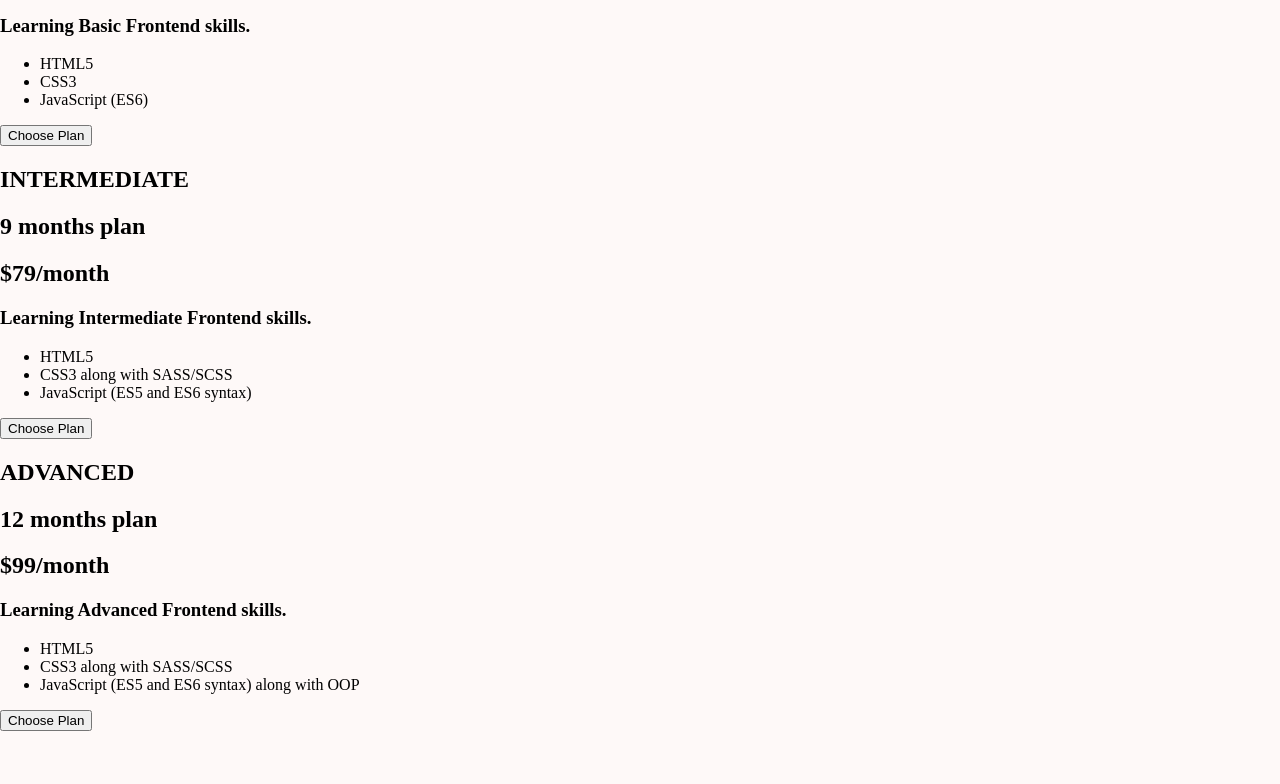
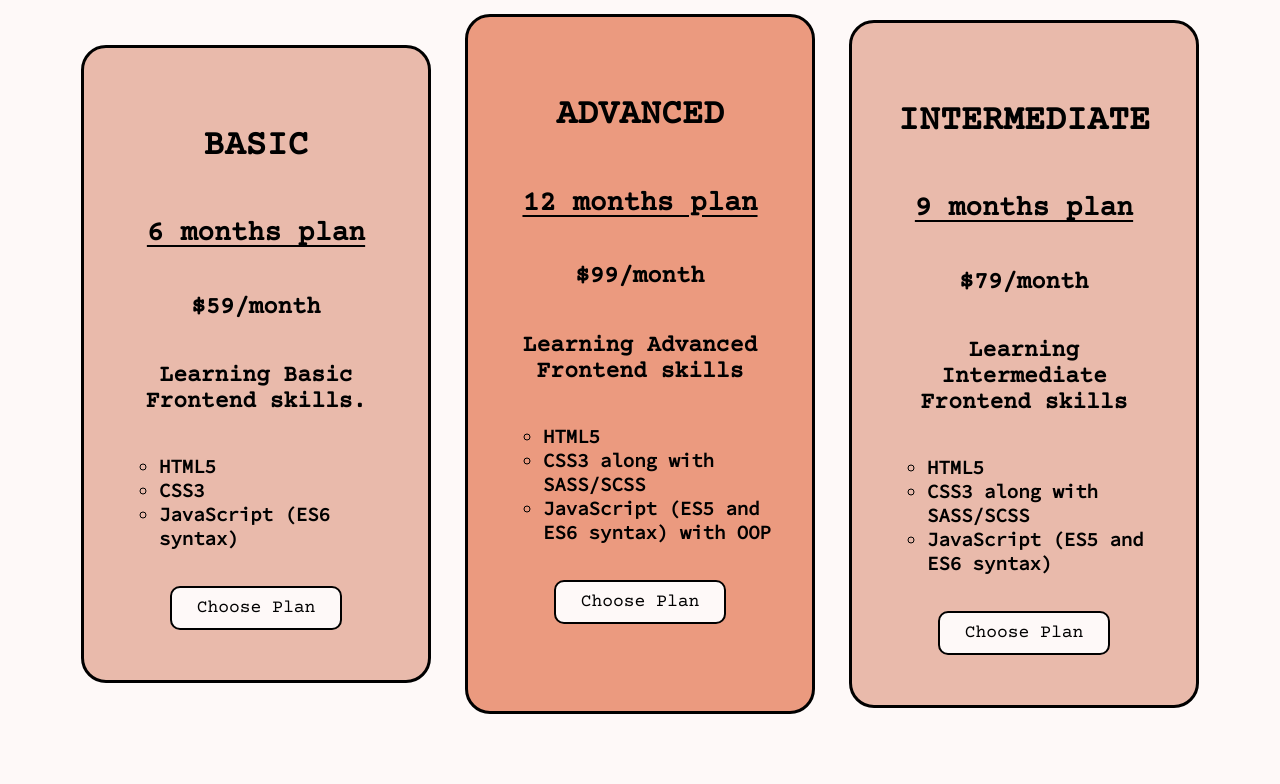
Before and after one commit to obuke-i-kursevi/css-sekcija, a plain HTML site: page grupa1/school-project/index.html in a window 1280 px wide. Shown: the part 633-1417 px from the top of the page. Before the commit the page ends 1364 px from the top, so only its background shows below. Drawn offline with nearby package versions, Linux system fonts and the light colour scheme.

Commit message:
12. cas (13.10.2021.) - my approach to styling of plans sections

```diff
--- a/grupa1/school-project/index.html
+++ b/grupa1/school-project/index.html
@@ -39,7 +39,10 @@
     </div>
 
     <div class="plans-wrapper">
-        <article>
+        <h1 class="plans-wrapper__title">
+            Our Plans
+        </h1>
+        <article class="plans-wrapper__article">
             <h1>BASIC</h1>
             <h1>6 months plan</h1>
             <h2>$59/month</h2>
@@ -47,17 +50,17 @@
             <ul>
                 <li>HTML5</li>
                 <li>CSS3</li>
-                <li>JavaScript (ES6)</li>
+                <li>JavaScript (ES6 syntax)</li>
             </ul>
             <div class="choose-plan__button">
                 <button>Choose Plan</button>
             </div>
         </article>
-        <article>
+        <article class="plans-wrapper__article intermediate">
             <h1>INTERMEDIATE</h1>
             <h1>9 months plan</h1>
             <h2>$79/month</h2>
-            <h3>Learning Intermediate Frontend skills.</h3>
+            <h3>Learning Intermediate Frontend skills</h3>
             <ul>
                 <li>HTML5</li>
                 <li>CSS3 along with SASS/SCSS</li>
@@ -67,15 +70,15 @@
                 <button>Choose Plan</button>
             </div>
         </article>
-        <article>
+        <article class="plans-wrapper__article advanced">
             <h1>ADVANCED</h1>
             <h1>12 months plan</h1>
             <h2>$99/month</h2>
-            <h3>Learning Advanced Frontend skills.</h3>
+            <h3>Learning Advanced Frontend skills</h3>
             <ul>
                 <li>HTML5</li>
                 <li>CSS3 along with SASS/SCSS</li>
-                <li>JavaScript (ES5 and ES6 syntax) along with OOP</li>
+                <li>JavaScript (ES5 and ES6 syntax) with OOP</li>
             </ul>
             <div class="choose-plan__button">
                 <button>Choose Plan</button>
--- a/grupa1/school-project/styles.css
+++ b/grupa1/school-project/styles.css
@@ -12,6 +12,8 @@ body {
     margin: 0;
     background-color: #fef9f8;
 }
+
+/* ! HEADER Section */
 
 .main-header {
     border-top: 10px solid #ef9273;
@@ -97,3 +99,101 @@ body {
     background-repeat: no-repeat;
     background-size: cover;
 }
+
+/* ! PLANS Section */
+
+.plans-wrapper {
+    margin: 50px auto;
+    width: 90%;
+    display: flex;
+    flex-flow: row wrap;
+    justify-content: space-around;
+    align-items: center;
+}
+
+.plans-wrapper .plans-wrapper__title {
+    text-align: center;
+    flex-basis: 100%;
+    font-family: 'Courier Prime', monospace;
+    font-size: 45px;
+}
+
+.plans-wrapper .plans-wrapper__article {
+    border: 1px solid black;
+    padding: 50px 35px;
+    background: #e9baab;
+    display: flex;
+    flex-flow: column nowrap;
+    align-items: center;
+    flex-basis: 30%;
+    min-width: 350px; /* definise minimalnu sirinu elementa */
+    border-radius: 25px;
+    border: 3px solid black;
+    margin-bottom: 20px;
+}
+
+.advanced {
+    order: 1;
+    height: 650px;
+    min-height: 700px; /* minimalna visina, bice izmenjeno u radu sa responsivnesom */
+    background: #eb9a7f !important;
+}
+
+.intermediate {
+    order: 2;
+}
+
+.plans-wrapper__article h1:nth-child(1) {
+    font-family: 'Courier Prime', monospace;
+    font-weight: bolder;
+    font-size: 35px;
+}
+
+.plans-wrapper__article h1:nth-child(2) {
+    font-family: 'Courier Prime', monospace;
+    font-weight: bold;
+    font-size: 28px;
+    text-decoration: underline;
+    text-align: center;
+    text-underline-offset: 5px; /* definise razmak izmedju teksta i underline-a */
+}
+
+.plans-wrapper__article h2 {
+    font-family: 'Courier Prime', monospace;
+}
+
+.plans-wrapper__article h3 {
+    font-family: 'Courier Prime', monospace;
+    text-align: center;
+    font-size: 23px;
+}
+
+.plans-wrapper__article ul {
+    list-style-type: circle;
+    align-self: flex-start;
+}
+
+.plans-wrapper__article ul li {
+    font-family: 'Source Code Pro', monospace;
+    font-size: 19px;
+    font-weight: bold;
+}
+
+.choose-plan__button {
+    margin-top: 20px;
+}
+
+.choose-plan__button button {
+    padding: 10px 25px;
+    font-family: 'Courier Prime', monospace;
+    border: 2px solid black;
+    font-size: 18px;
+    background: #fef9f8;
+    border-radius: 10px;
+}
+
+.choose-plan__button button:hover {
+    cursor: pointer;
+    background: #ddd7d6;
+    transition: 0.3s ease; /* vreme i nacin implementacije tranzicije na hover dugmeta */
+}
--- a/grupa2/school-project/styles.css
+++ b/grupa2/school-project/styles.css
@@ -13,6 +13,8 @@ body {
     margin: 0;
     background: #fef9f8;
 }
+
+/* ! HEADER Section */
 
 .main-header {
     border-top: 10px solid #ef9273;
@@ -103,4 +105,103 @@ body {
 
 .hero-wrapper h1 {
     margin: 0;
+    font-family: 'Courier Prime', monospace;
 }
+
+/* ! PLANS Section */
+
+.plans-wrapper {
+    margin: 50px auto;
+    width: 90%;
+    display: flex;
+    flex-flow: row wrap;
+    justify-content: space-around;
+    align-items: center;
+}
+
+.plans-wrapper .plans-wrapper__title {
+    text-align: center;
+    flex-basis: 100%;
+    font-family: 'Courier Prime', monospace;
+    font-size: 45px;
+}
+
+.plans-wrapper .plans-wrapper__article {
+    border: 1px solid black;
+    padding: 50px 35px;
+    background: #e9baab;
+    display: flex;
+    flex-flow: column nowrap;
+    align-items: center;
+    flex-basis: 30%;
+    min-width: 350px; /* definise minimalnu sirinu elementa */
+    border-radius: 25px;
+    border: 3px solid black;
+    margin-bottom: 20px;
+}
+
+.advanced {
+    order: 1;
+    height: 650px;
+    min-height: 700px; /* minimalna visina, bice izmenjeno u radu sa responsivnesom */
+    background: #eb9a7f !important;
+}
+
+.intermediate {
+    order: 2;
+}
+
+.plans-wrapper__article h1:nth-child(1) {
+    font-family: 'Courier Prime', monospace;
+    font-weight: bolder;
+    font-size: 35px;
+}
+
+.plans-wrapper__article h1:nth-child(2) {
+    font-family: 'Courier Prime', monospace;
+    font-weight: bold;
+    font-size: 28px;
+    text-decoration: underline;
+    text-align: center;
+    text-underline-offset: 5px; /* definise razmak izmedju teksta i underline-a */
+}
+
+.plans-wrapper__article h2 {
+    font-family: 'Courier Prime', monospace;
+}
+
+.plans-wrapper__article h3 {
+    font-family: 'Courier Prime', monospace;
+    text-align: center;
+    font-size: 23px;
+}
+
+.plans-wrapper__article ul {
+    list-style-type: circle;
+    align-self: flex-start;
+}
+
+.plans-wrapper__article ul li {
+    font-family: 'Source Code Pro', monospace;
+    font-size: 19px;
+    font-weight: bold;
+}
+
+.choose-plan__button {
+    margin-top: 20px;
+}
+
+.choose-plan__button button {
+    padding: 10px 25px;
+    font-family: 'Courier Prime', monospace;
+    border: 2px solid black;
+    font-size: 18px;
+    background: #fef9f8;
+    border-radius: 10px;
+}
+
+.choose-plan__button button:hover {
+    cursor: pointer;
+    background: #ddd7d6;
+    transition: 0.3s ease; /* vreme i nacin implementacije tranzicije na hover dugmeta */
+}
```
Also changed, not shown: grupa2/school-project/index.html (+8 -6 lines).
